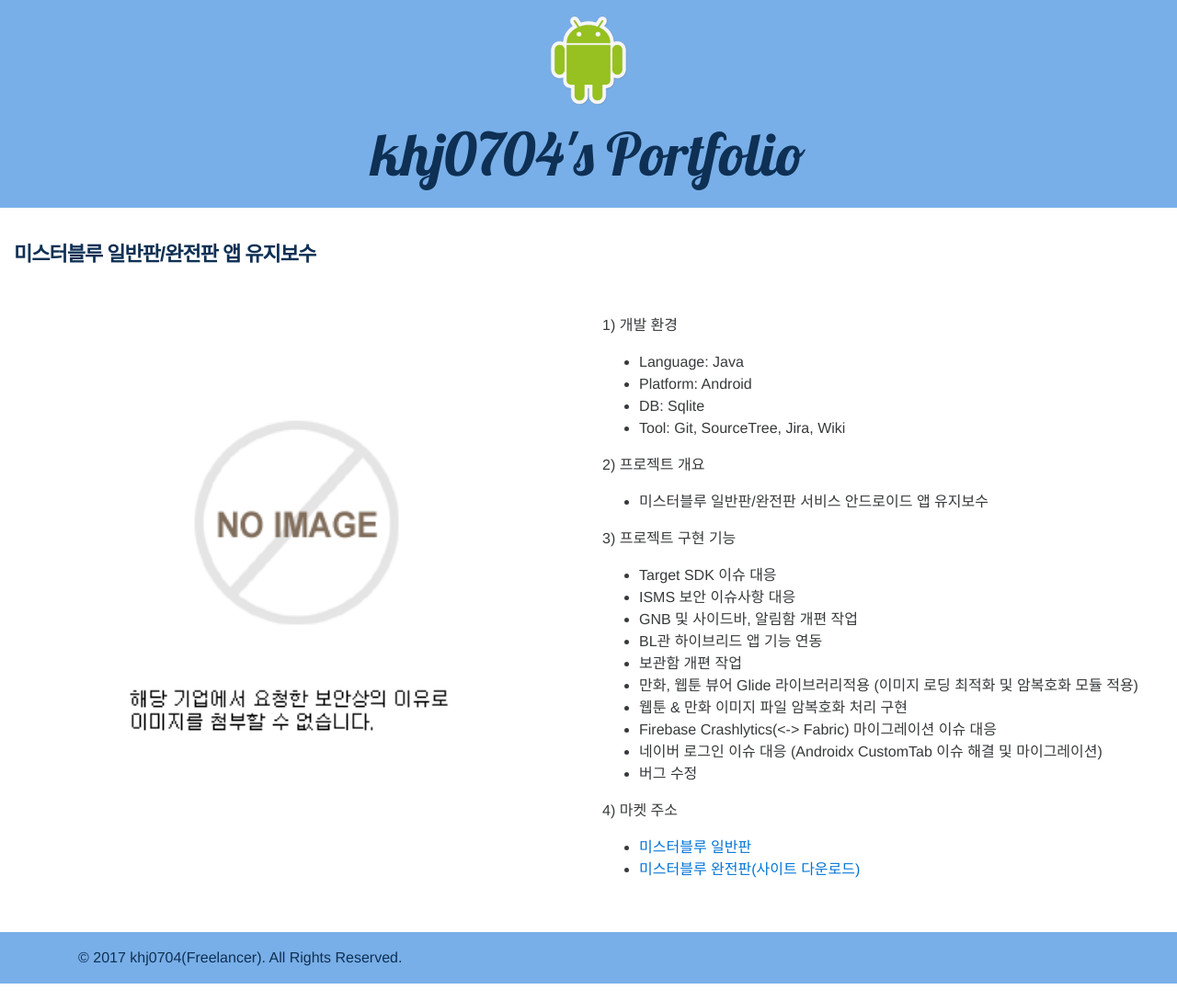
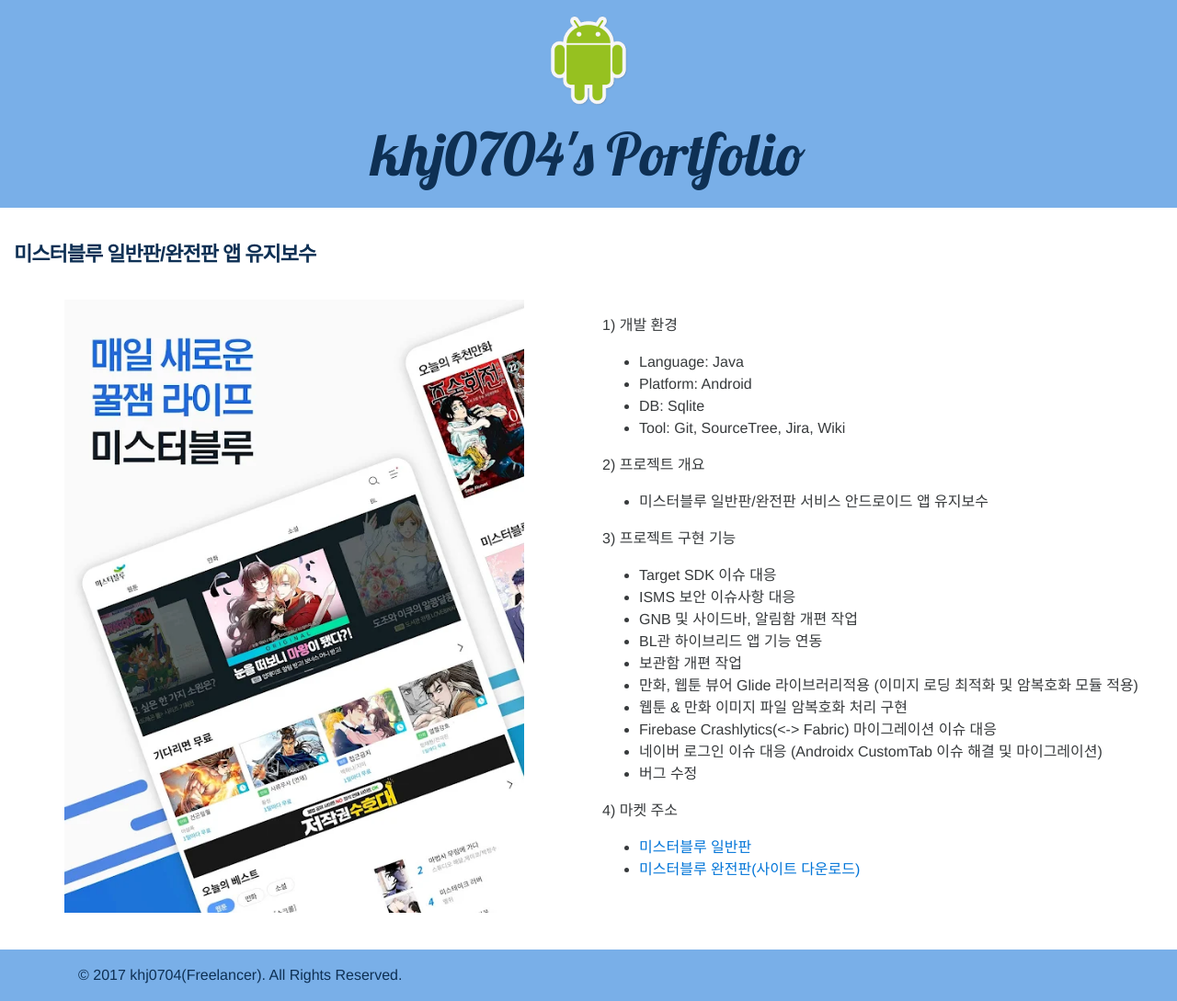
Before and after one commit to khj0704/khj0704.github.io, a Jekyll site: the page built from _posts/2019-12-13-portfolio21.md, in a window 1280 px wide. Shown: the whole page at 92% size. Built offline with Jekyll 4.4.1, drawn with Linux system fonts in a browser that asks for light colours; nearby versions of some CDN libraries.

Commit message:
포트폴리오 수정
포트폴리오 수정

```diff
--- a/_posts/2020-12-13-portfolio21.md
+++ b/_posts/2019-12-13-portfolio21.md
@@ -6,7 +6,7 @@ date: 2019-12-13 15:30:00
 categories: posts
 tags: portfolio
 icon: mrblue_icon.png
-image: no_image_reason.png
+image: mrblue_app.png
 ---
 
 1) 개발 환경
```
